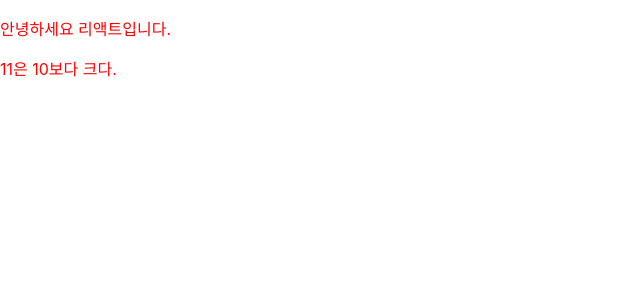
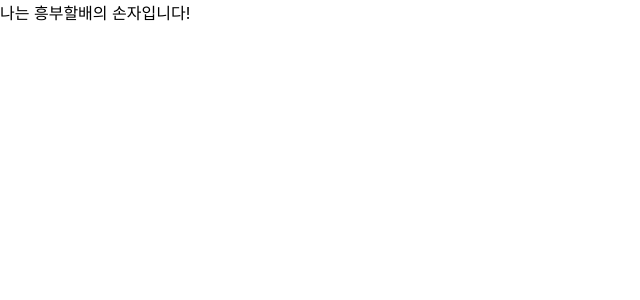
Before and after one commit to VIVID89/week-1, a React (Create React App) app: page / in a window 1280 px wide. Shown: the top 300 px of the page, without its empty margins (0-640 px from the left). Built offline with nearby package versions, Linux system fonts and the light colour scheme.

Commit message:
props 드릴링

```diff
--- a/src/App.js
+++ b/src/App.js
@@ -1,20 +1,25 @@
-import React from 'react'
+import React from 'react';
 
-export default function App() {
-  const number = 11;
+//props를 통해 부모 -> 자식 데이터가 전달됐다.
+function Son(props) {
+    console.log('props', props.gfName);
+    return <div>나는 {props.gfName}의 손자입니다!</div>;
+}
+//부모 -> 자식 정보를 전달했다.
+function Mother(props) {
+  console.log(props)
+    const gfName = props.grandFatherName;
+    const name = '흥부인';
+    return <Son gfName={gfName} />;
+}
 
-  const pTagStyle = {
-    color: "red",
-  };
-  return (
-    <div>
-      <p style ={pTagStyle} >안녕하세요 리액트입니다.</p>
+function GrandFather() {
+    const name = '흥부할배';
+    return <Mother grandFatherName={name} />;
+}
 
-      <p style ={pTagStyle} >
-      { number > 10 ? number + "은 10보다 크다." : number + "은 10보다 작다."}
-      </p>
+function App() {
+    return <GrandFather />;
+}
 
-      </div>
-
-  );
-}
+export default App;
```
